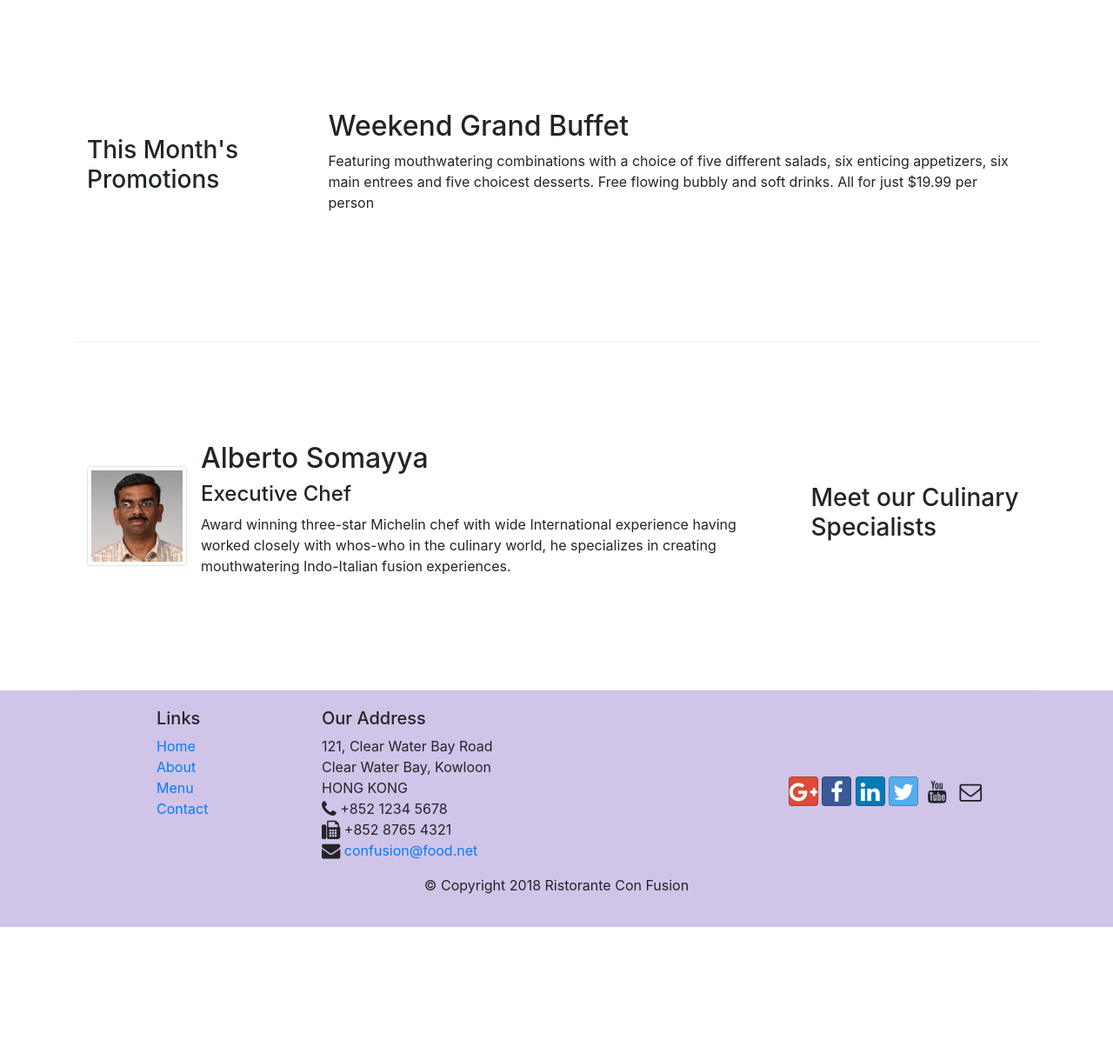
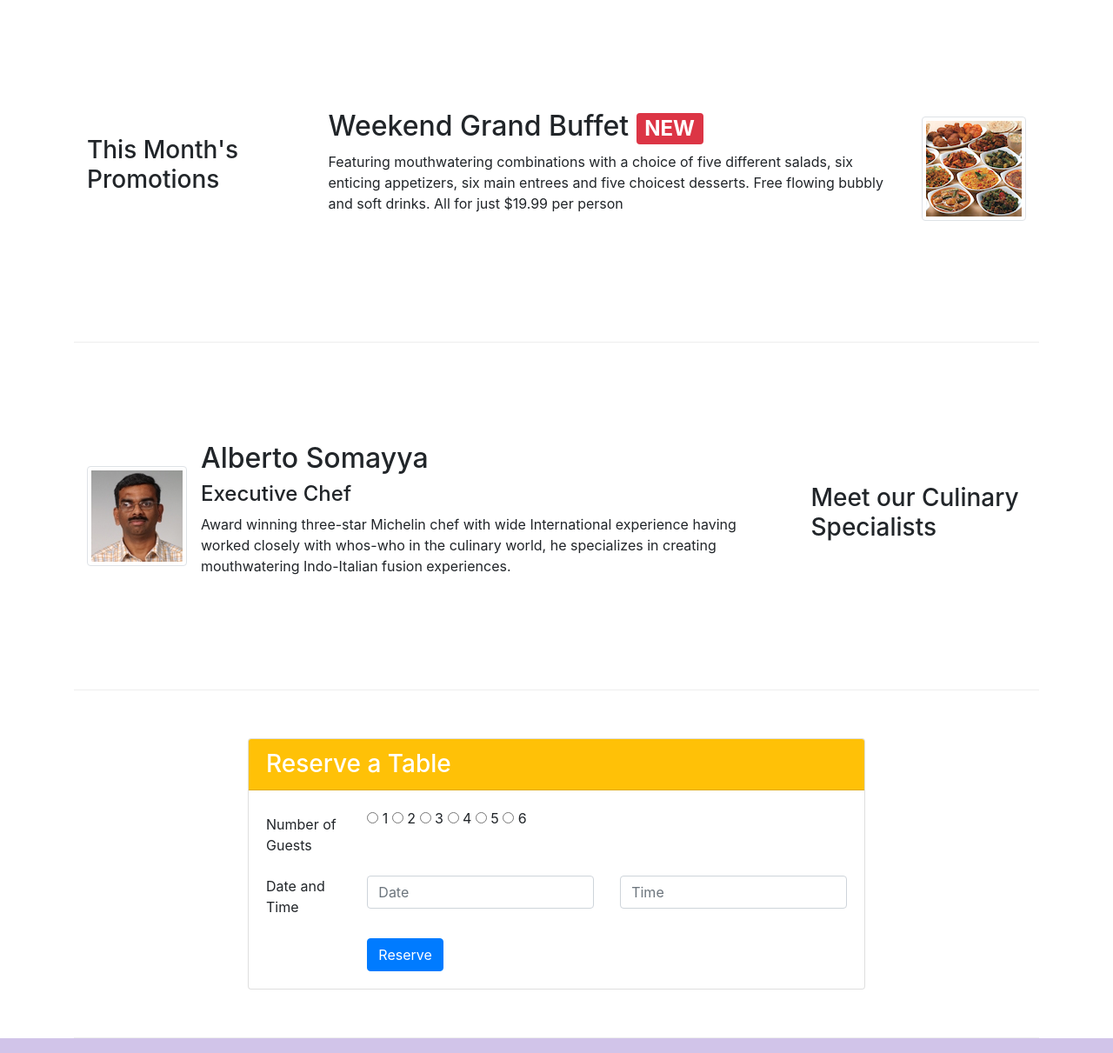
Before and after one commit to Bipin-Chaudhary/full-stack, a website: page index.html in a window 1280 px wide. Shown: the part 740-1951 px from the top of the page at 87% size. Before the commit the page ends 1806 px from the top, so only its background shows below. Drawn offline with nearby package versions, Linux system fonts and the light colour scheme.

Commit message:
BootstrapAssignment-2

```diff
--- a/index.html
+++ b/index.html
@@ -29,7 +29,7 @@
   </head>
 
   <body>
-    <!--Navigation starts-->
+    <!----------------------Navigation starts------------------------------------>
     <nav class="navbar navbar-dark navbar-expand-sm fixed-top">
       <div class="container">
         <button
@@ -40,7 +40,7 @@
         >
           <span class="navbar-toggler-icon"></span>
         </button>
-        <a class="navbar-brand mr-auto" href="#"
+        <a class="navbar-brand mr-auto" href="index.html"
           ><img src="img/logo.png" height="30" width="41"
         /></a>
 
@@ -70,7 +70,7 @@
         </div>
       </div>
     </nav>
-    <!--Navigation-ends-->
+    <!-----------------------Navigation-ends-------------------------------------------------------->
 
     <header class="jumbotron">
       <div class="container">
@@ -86,10 +86,14 @@
           <div class="col-12 col-sm align-self-center">
             <img src="img/logo.png" class="img-fluid" />
           </div>
+
+          <div class="col-12 col-sm align-self-center">
+           <a class="btn btn-warning" href="#reservation" role="button">Reserve a Table</a>
+          </div>
         </div>
       </div>
     </header>
-
+    <!-----------------Body------------------------------------------------------>
     <div class="container">
       <div class="row row-content align-items-center">
         <div class="col-12 col-sm-4 order-sm-last col-md-3">
@@ -121,14 +125,22 @@
         <div class="col-12 col-sm-4 col-md-3">
           <h3>This Month's Promotions</h3>
         </div>
-        <div class="col-12 col-sm col-md">
-          <h2>Weekend Grand Buffet</h2>
-          <p>
+        <div class="col-12 col-sm">
+
+
+          <div class="media">
+
+            <div class="media-body">
+              <h2 class="mt-0">Weekend Grand Buffet <span class="badge badge-danger">NEW</span></h2>
+              <p class="d-none d-sm-block">
                 Featuring mouthwatering combinations with a choice of five different
                 salads, six enticing appetizers, six main entrees and five choicest
                 desserts. Free flowing bubbly and soft drinks. All for just $19.99
                 per person
               </p>
+          </div>
+          <img class="d-flex ml-3 img-thumbnail align-self-center" src="img/buffet.png" alt="buffet">
+          </div>
         </div>
       </div>
 
@@ -156,8 +168,72 @@
           </div>
         </div>
       </div>
+
+      <div id="reservation" class="row row-content align-items-center">
+        <div class="col-12 offset-0 col-md-8 offset-md-2">
+          <div class="card">
+            <h3 class="card-header bg-warning text-white">Reserve a Table</h3>
+            <div class="card-body">
+              <form>
+                <div class="form-group row">
+                  <label
+                    for="no-of-guest"
+                    class="col-12 col-sm-2 col-form-label"
+                    >Number of Guests</label
+                  >
+                  <div class="col-12 col-sm">
+                    <label>
+                      <input type="radio" name="npeople" value="1" /> 1
+                    </label>
+                    <label>
+                      <input type="radio" name="npeople" value="2" /> 2
+                    </label>
+                    <label>
+                      <input type="radio" name="npeople" value="3" /> 3
+                    </label>
+                    <label>
+                      <input type="radio" name="npeople" value="4" /> 4
+                    </label>
+                    <label>
+                      <input type="radio" name="npeople" value="5" /> 5
+                    </label>
+                    <label>
+                      <input type="radio" name="npeople" value="6" /> 6
+                    </label>
+                  </div>
                 </div>
 
+                  <div class="form-group row">
+
+                    <label for="dateTime" class="col-12 col-sm-2">Date and Time</label>
+
+                    <div class="col-12 col-sm-5 ">
+                      <input type="text" name="date" class="form-control" placeholder="Date">
+
+                    </div>
+                    <div class="col-12 col-sm">
+                      <input type="text" name="time" class="form-control" placeholder="Time">
+
+                    </div>
+
+                  </div>
+
+                  <div class="form-grounp row">
+                    <div class="col-12  col-md-10 offset-md-2">
+                      <button type="submit" class="btn btn-primary">
+                        Reserve
+                      </button>
+                    </div>
+                  </div>
+
+                </div>
+              </form>
+            </div>
+          </div>
+        </div>
+      </div>
+    </div>
+    <!-----------------------------Body Ends--------------------------------------->
     <footer class="footer">
       <div class="container">
         <div class="row">
```
Also changed, not shown: aboutus.html (+6 -1 lines), contactus.html (+6 -2 lines). Lines whose indentation alone changed are shown as unchanged.
